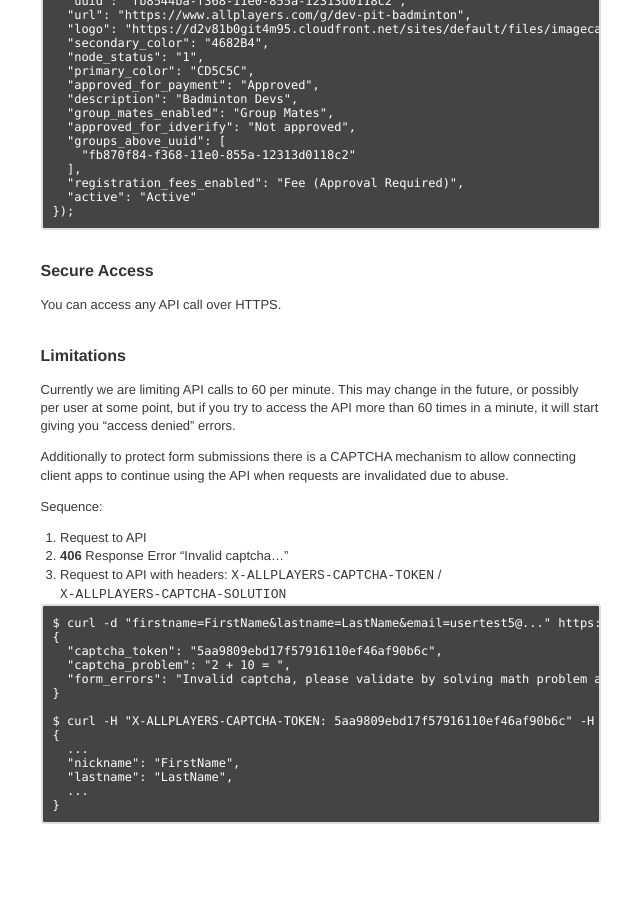
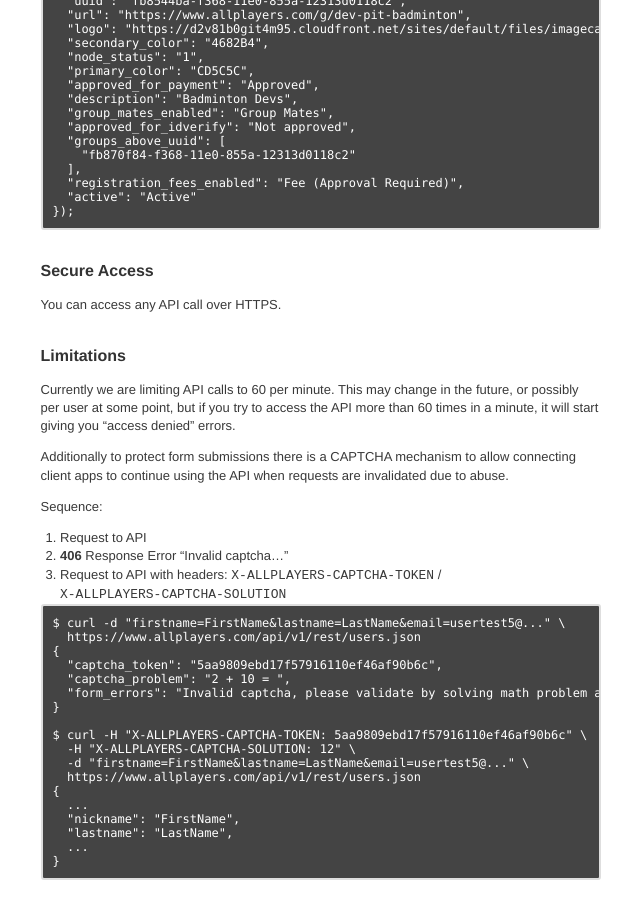
Before and after one commit to christianchristensen/develop.allplayers.com, a Jekyll site: the page built from _posts/2011-1-1-general.markdown, in a window 1280 px wide and 900 px high, scrolled down 1685 px. Shown: the whole window, without its empty margins (261-901 px from the left). Built offline with Jekyll 4.4.1, drawn with Linux system fonts in a browser that asks for light colours; Markdown is read by kramdown in place of the engine named in the settings; before the commit the page ends 2529 px from its top, so only the background shows below that.

```diff
--- a/_posts/2011-1-1-general.markdown
+++ b/_posts/2011-1-1-general.markdown
@@ -27,7 +27,7 @@ You can use HTTP Basic Auth to authenticate as a AllPlayers.com user. Note that
 
 <pre class="terminal">
 $ curl -c cjar -d 'username=USERNAME&password=PASSWORD' \
-https://www.allplayers.com/api/v1/rest/users/login.json
+  https://www.allplayers.com/api/v1/rest/users/login.json
 {
   "session_name": "SESSac971aed20589e9c28ae3ae5e510ef9c",
   "sessid": "4841f7aaba8b65a19a42012d48d2e3b6",
@@ -134,14 +134,18 @@ Sequence:
 3. Request to API with headers: `X-ALLPLAYERS-CAPTCHA-TOKEN` / `X-ALLPLAYERS-CAPTCHA-SOLUTION`
 
 <pre class="terminal">
-$ curl -d "firstname=FirstName&lastname=LastName&email=usertest5@..." https://www.allplayers.com/api/v1/rest/users.json
+$ curl -d "firstname=FirstName&lastname=LastName&email=usertest5@..." \
+  https://www.allplayers.com/api/v1/rest/users.json
 {
   "captcha_token": "5aa9809ebd17f57916110ef46af90b6c",
   "captcha_problem": "2 + 10 = ",
   "form_errors": "Invalid captcha, please validate by solving math problem and sending solution, you will need to add x-allplayers-catpcha-token and x-allplayers-captcha-solution to the headers."
 }
 
-$ curl -H "X-ALLPLAYERS-CAPTCHA-TOKEN: 5aa9809ebd17f57916110ef46af90b6c" -H "X-ALLPLAYERS-CAPTCHA-SOLUTION: 12" -d "firstname=FirstName&lastname=LastName&email=usertest5@..." https://www.allplayers.com/api/v1/rest/users.json
+$ curl -H "X-ALLPLAYERS-CAPTCHA-TOKEN: 5aa9809ebd17f57916110ef46af90b6c" \
+  -H "X-ALLPLAYERS-CAPTCHA-SOLUTION: 12" \
+  -d "firstname=FirstName&lastname=LastName&email=usertest5@..." \
+  https://www.allplayers.com/api/v1/rest/users.json
 {
   ...
   "nickname": "FirstName",
--- a/_posts/2011-1-2-users.markdown
+++ b/_posts/2011-1-2-users.markdown
@@ -61,7 +61,9 @@ You can also create new users by POSTing parameters
     /users [POST]
 
 <pre class="terminal">
-$ curl -H "X-ALLPLAYERS-CAPTCHA-TOKEN: bd4586faf8a26a3bae9ef44b7049a14e" -H "X-ALLPLAYERS-CAPTCHA-SOLUTION: 12" -d "firstname=FirstName&lastname=LastName&email=usertest2@example.com&gender=M&birthday[year]=1981&birthday[month]=10&birthday[day]=20&password=F@ncyP@ssw0rd" \
+$ curl -H "X-ALLPLAYERS-CAPTCHA-TOKEN: bd4586faf8a26a3bae9ef44b7049a14e" \
+  -H "X-ALLPLAYERS-CAPTCHA-SOLUTION: 12" \
+  -d "firstname=FirstName&lastname=LastName&email=usertest2@example.com&gender=M&birthday[year]=1981&birthday[month]=10&birthday[day]=20&password=F@ncyP@ssw0rd" \
   https://www.allplayers.com/api/v1/rest/users.json
 {
   "sizes": [
```
